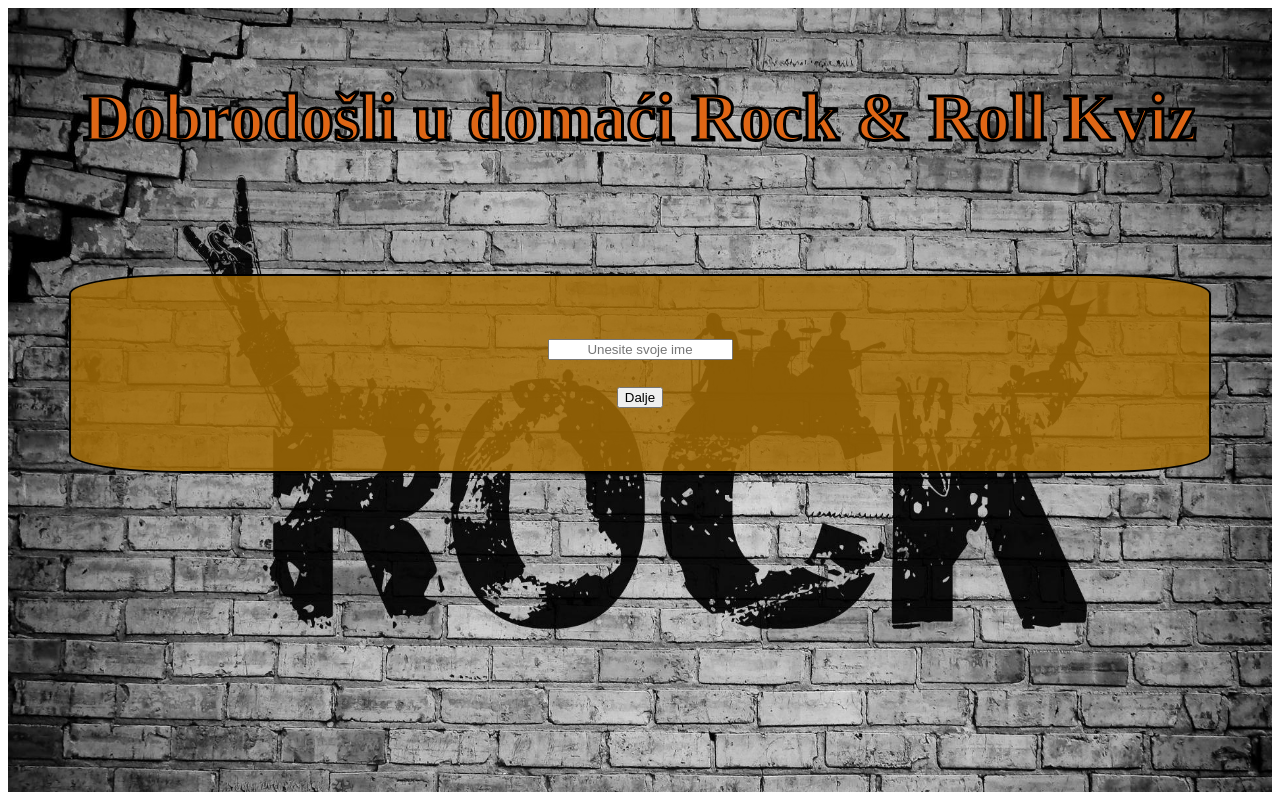
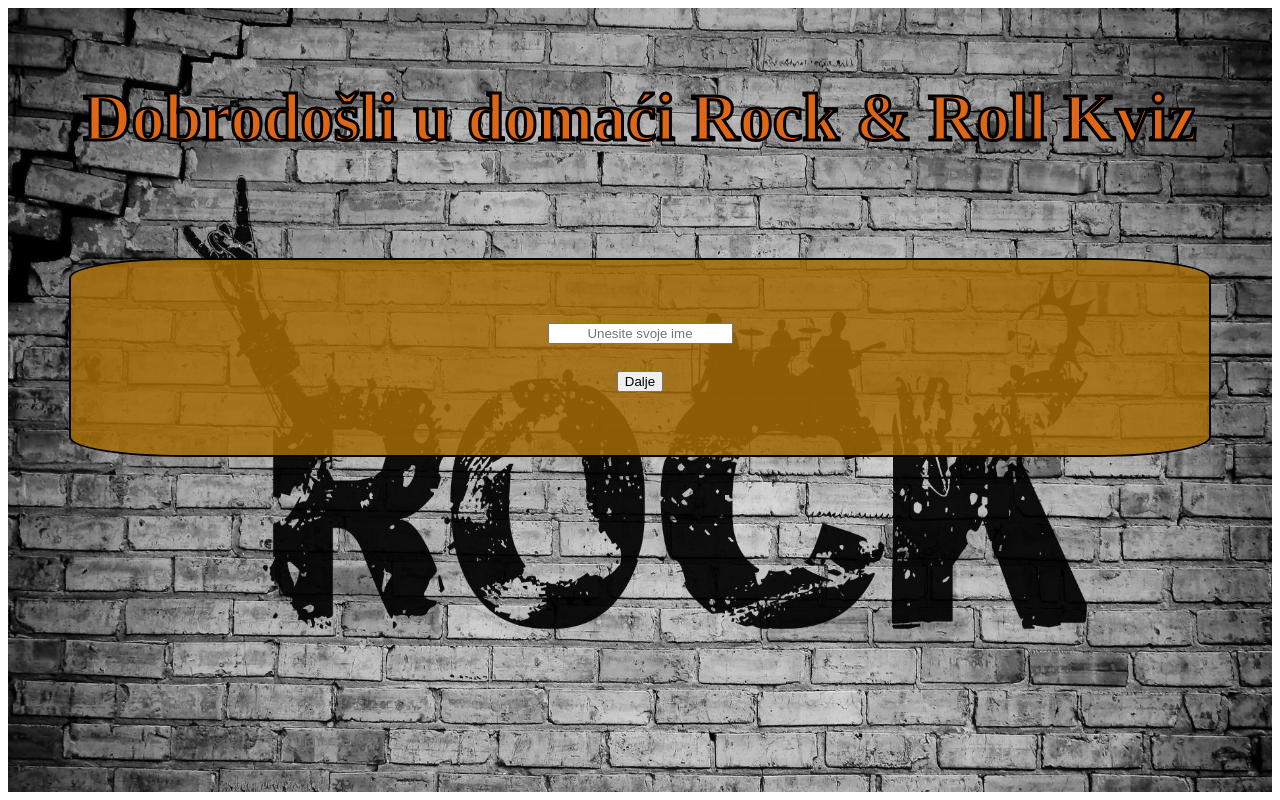
Before and after one commit to jovandeka/PIA-homeworks, a PHP site: page / in a window 1280 px wide. Run offline with PHP 8.4, Linux system fonts and the light colour scheme.

Commit message:
Update kviz.css

```diff
--- a/hw-3/kviz.css
+++ b/hw-3/kviz.css
@@ -18,7 +18,7 @@
     background-color: rgba(163, 108, 5, 0.85);;
     border: 2px solid #000000;
     border-radius: 10%;
-    top:15%;
+    top:13%;
     font-size: 18pt;
     text-align-last: center;
     margin: auto;
```
